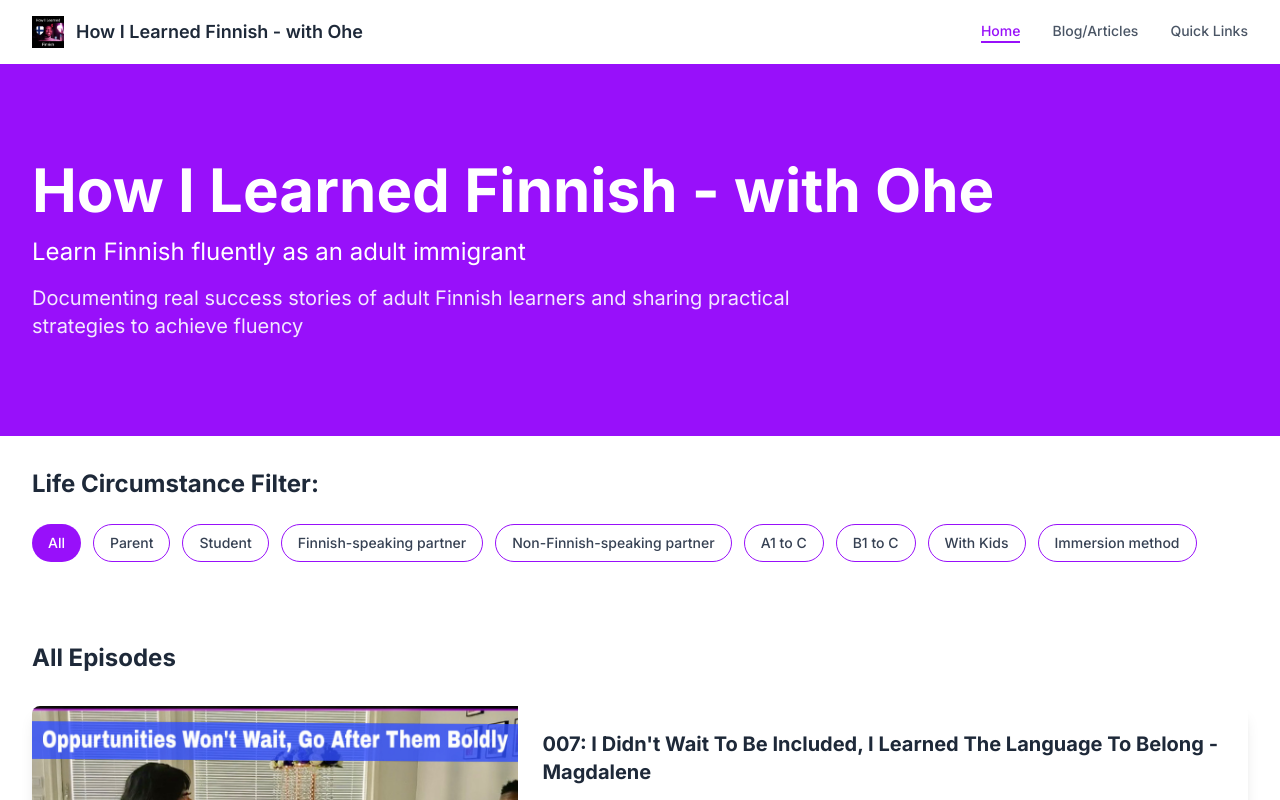
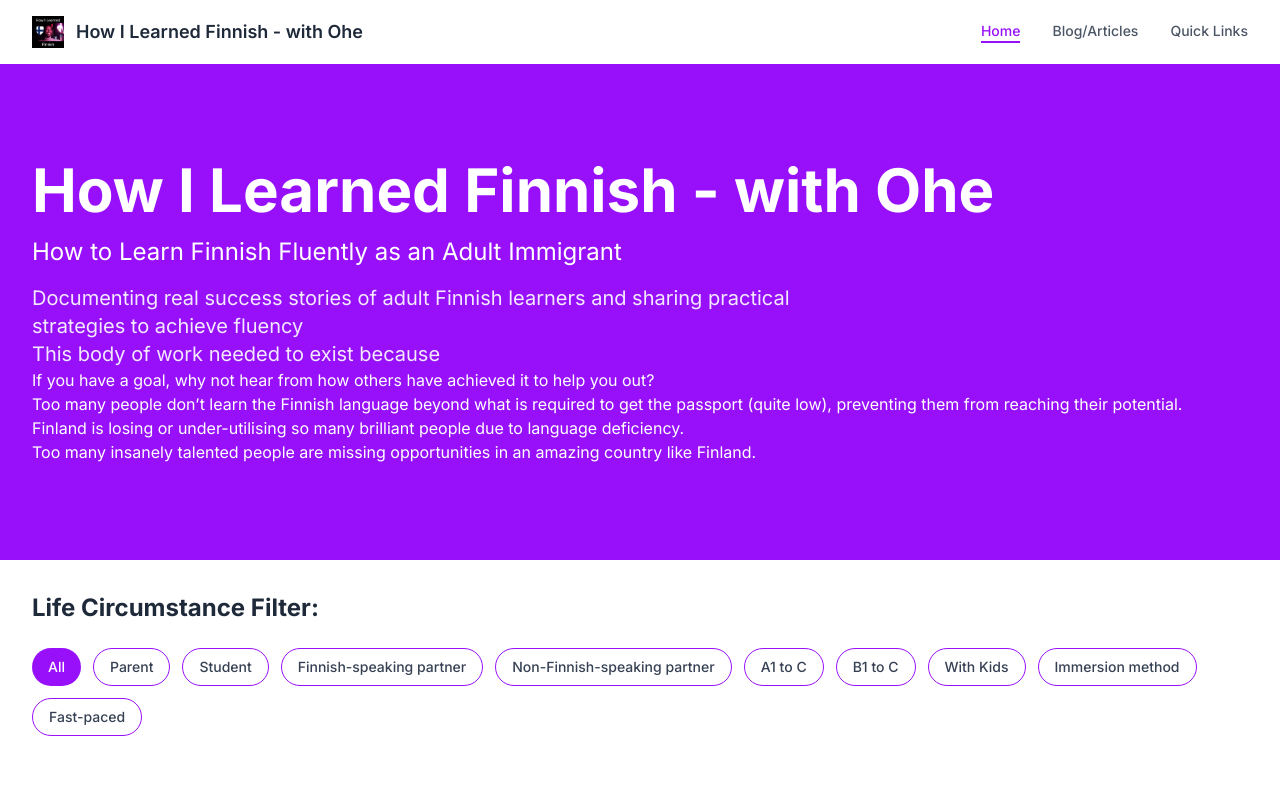
Before and after one commit to pokumars/howILearnedFinnish, a Next.js app: page / in a window 1280 px wide. Shown: the top 800 px of the page. Built offline with nearby package versions, Linux system fonts and the light colour scheme.

Commit message:
Enhance Home page content with additional context on learning Finnish and update episode filter tags to include "Fast-paced" for improved categorization.

```diff
--- a/src/app/page.tsx
+++ b/src/app/page.tsx
@@ -31,12 +31,34 @@ export default function Home() {
               How I Learned Finnish - with Ohe
             </h1>
             <p className="text-xl md:text-2xl mb-4">
-              Learn Finnish fluently as an adult immigrant
+              How to Learn Finnish Fluently as an Adult Immigrant
             </p>
             <p className="text-lg md:text-xl text-purple-100 max-w-3xl">
               Documenting real success stories of adult Finnish learners and
               sharing practical strategies to achieve fluency
             </p>
+            <p className="text-lg md:text-xl text-purple-100 max-w-3xl">
+              This body of work needed to exist because
+            </p>
+            <ul className="">
+              <li>
+                If you have a goal, why not hear from how others have achieved
+                it to help you out?
+              </li>
+              <li>
+                Too many people don’t learn the Finnish language beyond what is
+                required to get the passport (quite low), preventing them from
+                reaching their potential.
+              </li>
+              <li>
+                Finland is losing or under-utilising so many brilliant people
+                due to language deficiency.
+              </li>
+              <li>
+                Too many insanely talented people are missing opportunities in
+                an amazing country like Finland.
+              </li>
+            </ul>
           </div>
         </div>
       </section>
--- a/src/constants/episodes.ts
+++ b/src/constants/episodes.ts
@@ -8,7 +8,10 @@ export enum FilterTags {
   B1toC = "B1 to C",
   WithKids = "With Kids",
   Immersion = "Immersion method",
+  FastPaced = "Fast-paced",
   //Introvert = "Introvert",
+
+  //
 }
 export const filterTags = Object.values(FilterTags);
 
@@ -80,6 +83,7 @@ export const episodes = [
       FilterTags.WithKids,
       FilterTags.Immersion,
       FilterTags.FinnishSpeakingPartner,
+      FilterTags.FastPaced,
     ],
     videoUrl: "https://youtu.be/V0jzUitkKL4?si=AEY553jX9wk0qV_W",
     thumbnail: "/thumbnails/5_Deborah.jpg",
@@ -161,6 +165,7 @@ export const episodes = [
       FilterTags.B1toC,
       FilterTags.Immersion,
       FilterTags.FinnishSpeakingPartner,
+      FilterTags.FastPaced,
     ],
     videoUrl: "https://www.youtube.com/watch?v=mEQKGH0IN_s",
     thumbnail: "/thumbnails/2_Oheneba.jpg",
```
